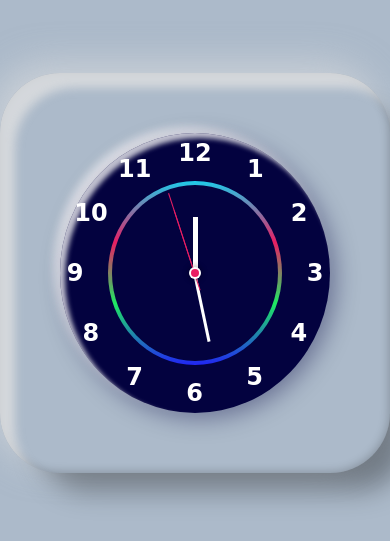
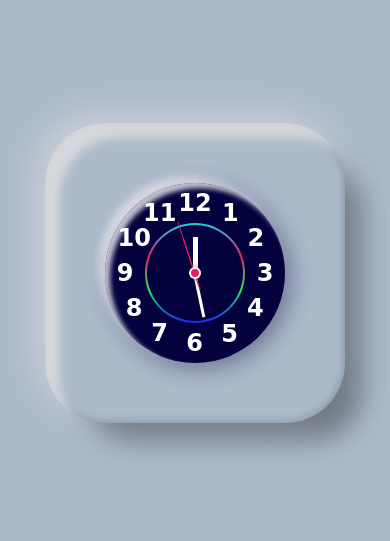
Before and after one commit to PJPhukan/Clock, a plain HTML site: page index.html in a window 390 px wide. Shown: the part 149-690 px from the top of the page. Drawn offline with Linux system fonts and the light colour scheme.

Commit message:
Add responsive

```diff
--- a/style.css
+++ b/style.css
@@ -19,8 +19,8 @@
     display: flex;
     justify-content: center;
     align-items: center;
-    width: 400px;
-    height: 400px;
+    width: 300px;
+    height: 300px;
     /* border: 1px solid; */
     border-radius: 60px;
     box-shadow: 28px 28px 28px -11px rgba(0, 0, 0, 0.35),
@@ -70,7 +70,7 @@
 .clock .numbers::before {
     content: '';
     position: absolute;
-    inset: 48px;
+    inset: 40px;
     background: linear-gradient(#2125f3,
         #1ee962, #e91e63,#1ecbe9);
     border-radius: 50%;
@@ -91,7 +91,7 @@
 .clock .numbers::after {
     content: '';
     position: absolute;
-    inset: 52px;
+    inset: 42px;
     background: #03023f;
     border-radius: 50%;
 }
```
